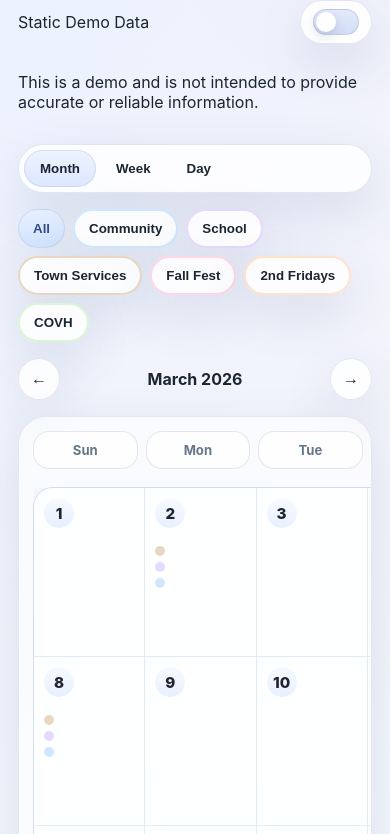
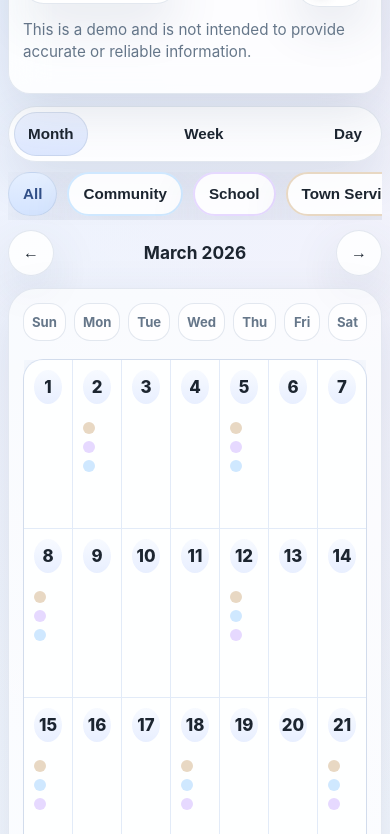
Before and after one commit to JStiner/MP_CommunityEvents, a plain HTML site: page index.html in a window 390 px wide. Shown: the part 130-964 px from the top of the page. Drawn offline with Linux system fonts and the light colour scheme.

Commit message:
idk even know any more

```diff
--- a/assets/css/styles.css
+++ b/assets/css/styles.css
@@ -53,6 +53,7 @@ body {
 
 .home-shell {
   padding-bottom: 24px;
+}
 }
 
 .top-bar {
@@ -2330,3 +2331,225 @@ body.theme-dark .filter-chip {
     display: none;
   }
 }
+
+
+/* Mobile readability improvements */
+@media (max-width: 700px) {
+  html {
+    font-size: 16px;
+  }
+
+  .page-shell {
+    padding: 8px;
+  }
+
+  .phone-shell {
+    gap: 12px;
+  }
+
+  .hero-card,
+  .info-card,
+  .event-launch-card,
+  .map-card,
+  .item-card,
+  .location-card,
+  .vendor-card,
+  .schedule-card {
+    padding: 14px;
+    border-radius: 22px;
+  }
+
+  h1 {
+    font-size: 1.55rem;
+    line-height: 1.1;
+  }
+
+  h2 {
+    font-size: 1.08rem;
+  }
+
+  .subtle,
+  .detail-row,
+  .flyer-meta,
+  .muted-inline,
+  .resource-link,
+  .meta-chip,
+  .pill,
+  .top-badge,
+  .back-link {
+    font-size: 0.95rem;
+  }
+
+  .top-bar {
+    gap: 10px;
+    align-items: flex-start;
+  }
+
+  .top-bar .header-actions {
+    display: flex;
+    align-items: center;
+    gap: 10px;
+    flex-wrap: wrap;
+    justify-content: flex-end;
+  }
+
+  .theme-toggle {
+    min-height: 44px;
+    padding: 10px 12px;
+  }
+
+  .theme-toggle-label {
+    display: none;
+  }
+
+  .filter-chip-row,
+  .chip-row {
+    overflow-x: auto;
+    flex-wrap: nowrap;
+    padding-bottom: 4px;
+    gap: 10px;
+    -webkit-overflow-scrolling: touch;
+    scrollbar-width: none;
+  }
+
+  .filter-chip-row::-webkit-scrollbar,
+  .chip-row::-webkit-scrollbar {
+    display: none;
+  }
+
+  .filter-chip,
+  .day-chip,
+  .tab-button,
+  .view-button {
+    font-size: 0.95rem;
+    min-height: 44px;
+    padding: 10px 14px;
+    white-space: nowrap;
+  }
+
+  .calendar-controls-row {
+    gap: 10px;
+  }
+
+  .calendar-controls-left,
+  .calendar-controls-center,
+  .calendar-controls-right {
+    justify-self: stretch;
+  }
+
+  .calendar-controls-center .filter-chip-row {
+    justify-content: flex-start;
+  }
+
+  .calendar-controls-right .calendar-nav {
+    justify-content: space-between;
+  }
+
+  .segmented-control {
+    width: 100%;
+    justify-content: space-between;
+  }
+
+  .calendar-nav {
+    width: 100%;
+    justify-content: space-between;
+  }
+
+  .calendar-title {
+    min-width: 0;
+    font-size: 1.08rem;
+    flex: 1;
+  }
+
+  .nav-button {
+    width: 46px;
+    height: 46px;
+    flex: 0 0 46px;
+  }
+
+  .calendar-weekdays.month-only,
+  .month-grid {
+    min-width: 0;
+  }
+
+  .month-grid {
+    grid-template-columns: repeat(7, minmax(0, 1fr));
+  }
+
+  .calendar-day-card.proper-grid {
+    min-height: 118px;
+    padding: 12px 8px 10px;
+  }
+
+  .calendar-day-card.proper-grid .calendar-day-number,
+  .calendar-day-number {
+    width: 34px;
+    height: 34px;
+    font-size: 1.05rem;
+    font-weight: 800;
+  }
+
+  .month-grid .calendar-day-card.proper-grid .calendar-day-events {
+    gap: 7px;
+    min-height: 26px;
+  }
+
+  .month-grid .calendar-day-card.proper-grid .calendar-event-chip {
+    width: 12px;
+    height: 12px;
+    min-width: 12px;
+  }
+
+  .agenda-day-card,
+  .agenda-day-card.solo,
+  .expanded-day-row {
+    padding: 14px;
+    min-height: 0;
+  }
+
+  .agenda-day-title {
+    font-size: 1.1rem;
+  }
+
+  .agenda-day-subtitle,
+  .agenda-day-count {
+    font-size: 0.95rem;
+  }
+
+  .calendar-event-chip {
+    padding: 10px 12px;
+    border-radius: 14px;
+  }
+
+  .event-time {
+    font-size: 0.82rem;
+  }
+
+  .event-text {
+    font-size: 0.98rem;
+  }
+
+  .schedule-card button,
+  .vendor-card button,
+  .location-card button,
+  .item-card button,
+  .inline-link-button,
+  .modal-action-button,
+  .flyer-action {
+    min-height: 46px;
+    font-size: 0.95rem;
+  }
+
+  .modal-card {
+    width: min(100%, 100vw - 16px);
+    max-height: calc(100vh - 16px);
+  }
+
+  .modal-header {
+    padding: 18px 52px 10px 18px;
+  }
+
+  .modal-content {
+    padding: 14px 18px 18px;
+  }
+}
```
